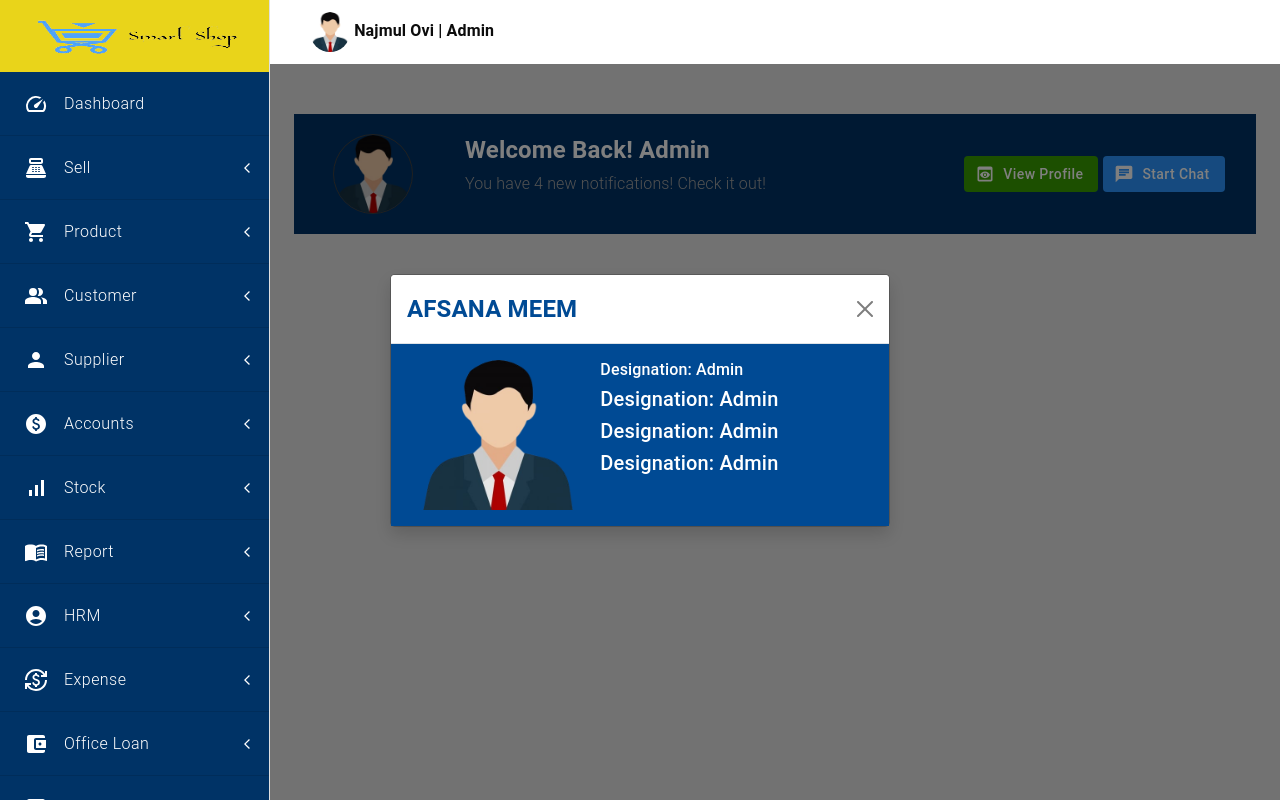
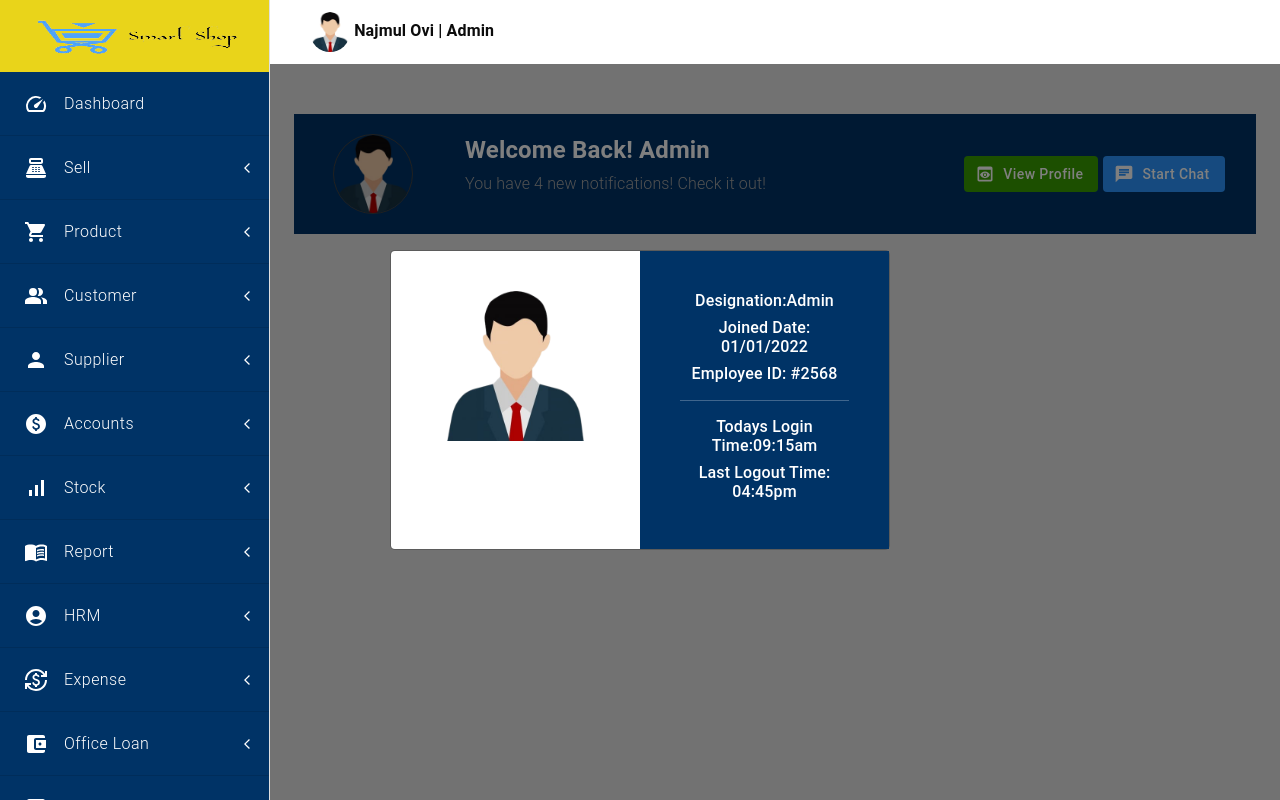
Before and after one commit to imRHB/smart-shop-client, a React (Create React App) app: page /dashboard/test-component in a window 1280 px wide. Both pictures are taken after a click on the button "View Profile". Shown: the top 800 px of the page. Built offline with nearby package versions, Linux system fonts and the light colour scheme; no server answers.

Commit message:
modal updated

```diff
--- a/src/pages/Dashboard/UIHome/SecondaryNav/SecondaryNav.js
+++ b/src/pages/Dashboard/UIHome/SecondaryNav/SecondaryNav.js
@@ -65,26 +65,23 @@ const SecondaryNav = () => {
             </Grid>
             {/* order now form */}
             <Modal show={show} centered onHide={handleClose}>
-                <div className='shadow rounded' >
-                    <Modal.Header closeButton style={{ 'backgroundColor': 'white' }}>
-                        <Modal.Title style={{ "fontWeight": "700", "color": "#004a94" }}>AFSANA MEEM</Modal.Title>
-                    </Modal.Header>
-                    <Modal.Body style={{ 'backgroundColor': '#004a94' }}>
-                        <Row>
-                            <Col md={4}>
+                <Row style={{ margin: 0 }}>
+                    <Col md={6} sm={12} style={{ padding: "40px" }}>
                         {true && (
-                                    <div className="mx-3 text-center">
+                            <div className="mx-3 text-center" >
                                 {false ? (
                                     <img
                                         style={{
                                             width: "150px",
                                             height: "150px"
                                         }}
+                                        className="img-fluid"
                                         src={""}
                                         alt=""
                                     />
                                 ) : (
                                     <img
+                                        className="img-fluid"
                                         style={{
                                             width: "150px",
                                             height: "150px"
@@ -93,23 +90,23 @@ const SecondaryNav = () => {
                                         alt=""
                                     />
                                 )}
-
-
                             </div>
                         )}
                     </Col>
-                            <Col>
-                                <div style={{ "color": "white", marginLeft: "30px" }}>
-                                    <h6>Designation: Admin</h6>
-                                    <h5>Designation: Admin</h5>
-                                    <h5>Designation: Admin</h5>
-                                    <h5>Designation: Admin</h5>
-                                </div>
+                    <Col md={6} sm={12} style={{ backgroundColor: "#003366", padding: "40px", color: "white", textAlign: "center" }} >
+
+                        <h6 className={`${styles.employeeTitle}`} >Designation:<span className={`${styles.employeeInfo}`}>Admin</span></h6>
+
+                        <h6>Joined Date: 01/01/2022</h6>
+
+                        <h6>Employee ID: #2568</h6>
+                        <hr />
+                        <h6>Todays Login Time:09:15am</h6>
+
+                        <h6>Last Logout Time: 04:45pm</h6>
                     </Col>
                 </Row>
 
-                    </Modal.Body>
-                </div>
             </Modal>
         </div>
     );
--- a/src/pages/Dashboard/UIHome/SecondaryNav/SecondaryNav.module.css
+++ b/src/pages/Dashboard/UIHome/SecondaryNav/SecondaryNav.module.css
@@ -39,3 +39,12 @@
   background-color: #276f00 !important;
   color: rgb(255, 255, 255) !important;
 }
+
+.employeeTitle{
+
+}
+.employeeInfo{
+    /* font-size: 17px;
+    font-weight: 700; */
+
+}
```
Lines whose indentation alone changed are shown as unchanged.
